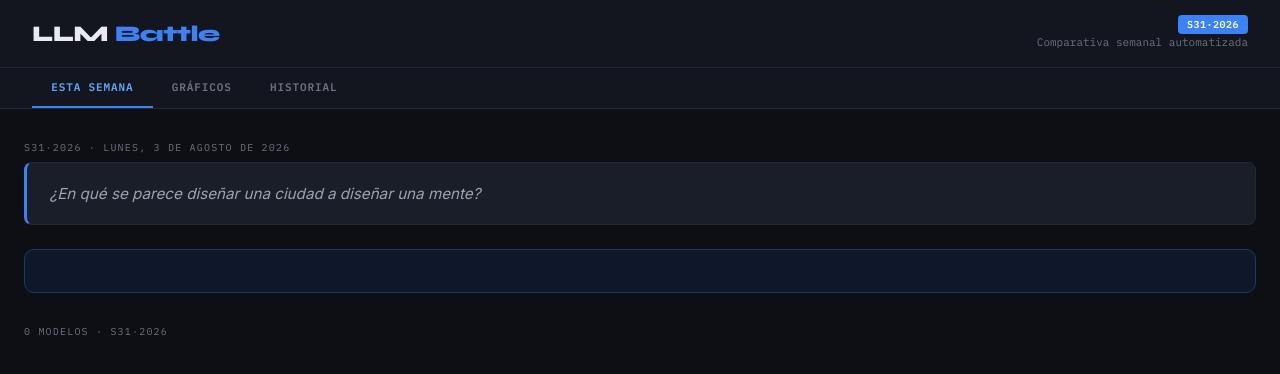
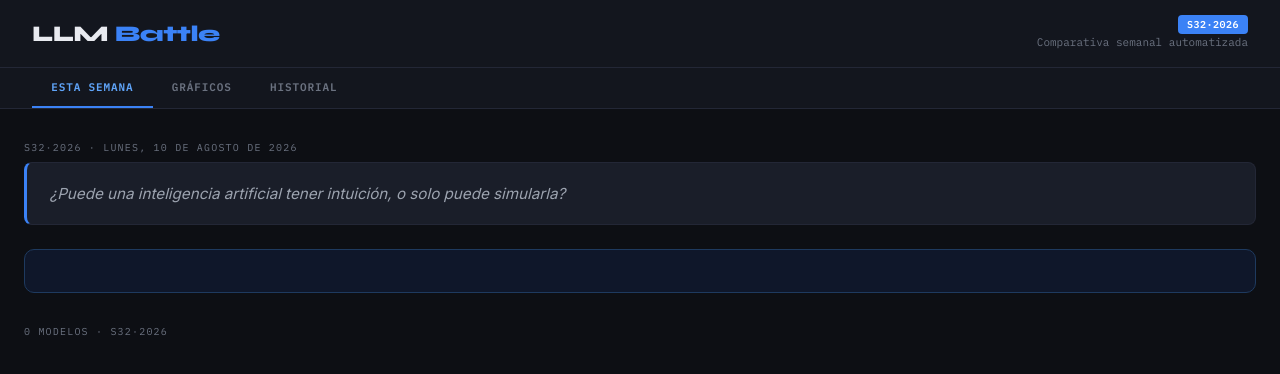
Before and after one commit to dedonatogabriel-bot/llm-battle, a website: page docs/index.html in a window 1280 px wide. Drawn offline with nearby package versions, Linux system fonts and the light colour scheme.

Commit message:
Battle semana 2026-W33

```diff
--- a/docs/index.html
+++ b/docs/index.html
@@ -108,7 +108,7 @@
 </div>
 
 <script>
-const WEEKS = [{"id":"S31·2026","label":"S31·2026","date":"lunes, 3 de agosto de 2026","prompt":"¿En qué se parece diseñar una ciudad a diseñar una mente?","results":[]}];
+const WEEKS = [{"id":"S32·2026","label":"S32·2026","date":"lunes, 10 de agosto de 2026","prompt":"¿Puede una inteligencia artificial tener intuición, o solo puede simularla?","results":[]}];
 const MODEL_LIST = [];
 
 const PALETTE = {
```
